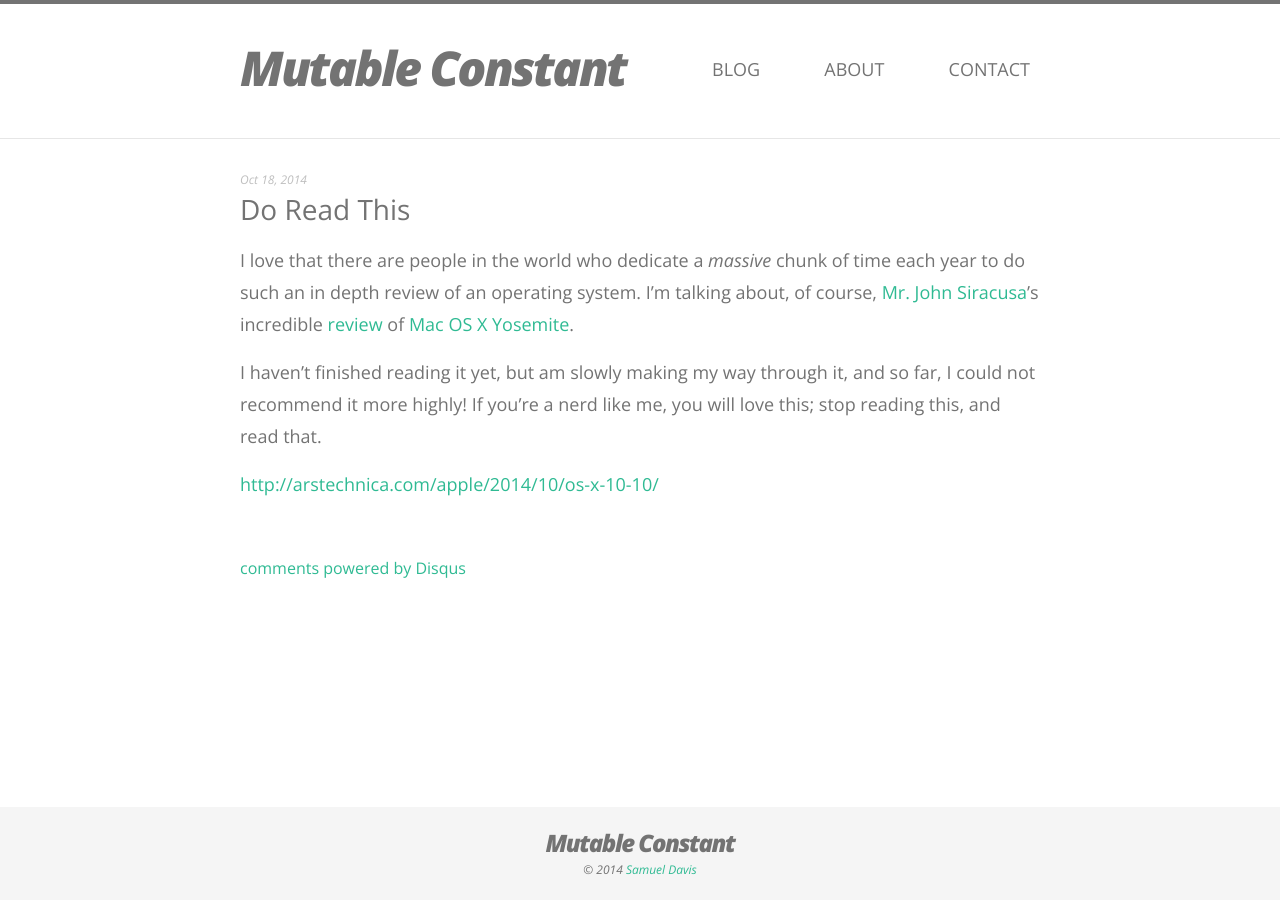
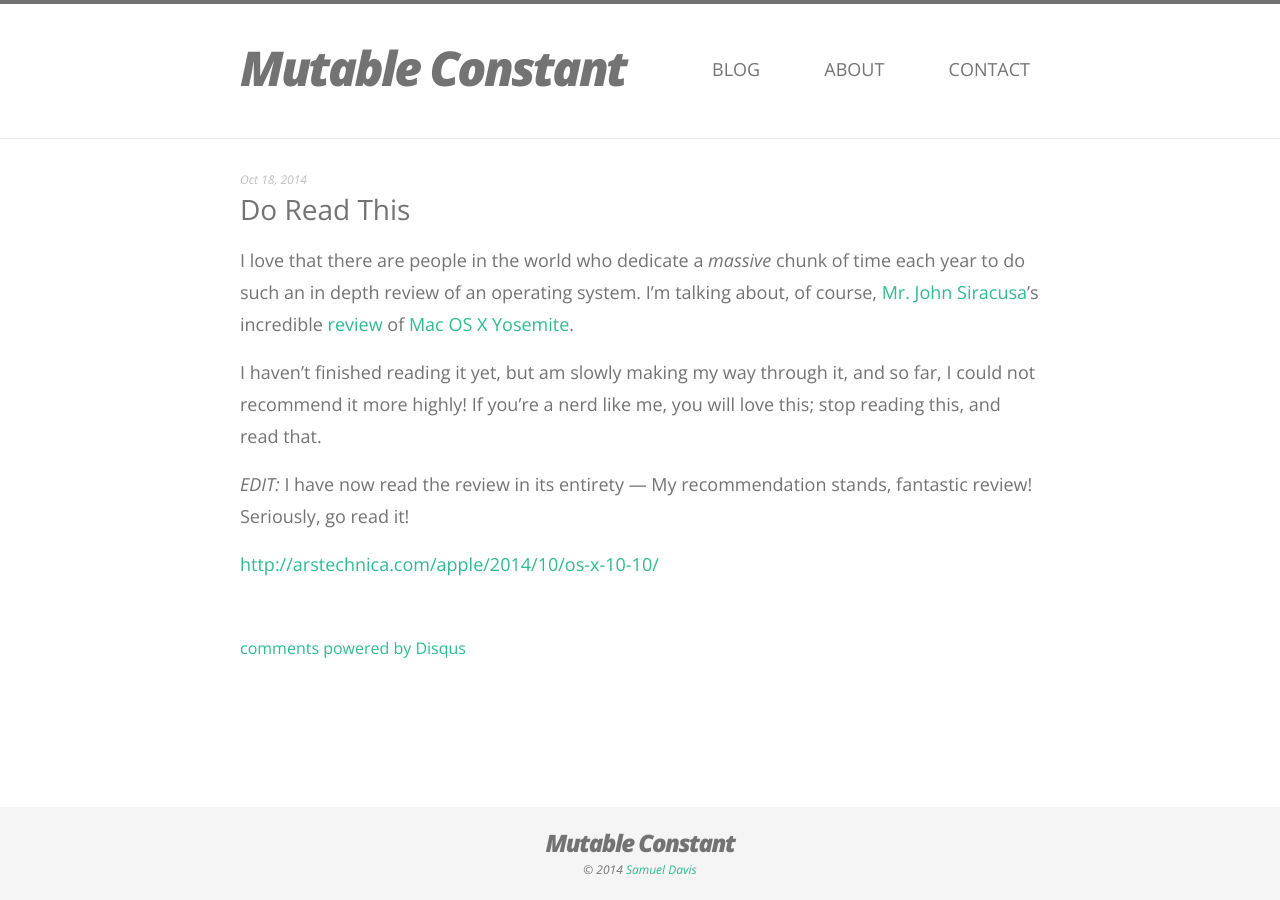
Before and after one commit to samjdavis13/mutable-constant, a Jekyll site: the page built from _posts/2014-10-18-do-read-this.md, in a window 1280 px wide. Built offline with Jekyll 4.4.1, drawn with Linux system fonts in a browser that asks for light colours; nearby versions of some CDN libraries; comment, search, counter and statistics services are not loaded.

Commit message:
Update old post

```diff
--- a/_posts/2014-10-18-do-read-this.md
+++ b/_posts/2014-10-18-do-read-this.md
@@ -7,6 +7,8 @@ I love that there are people in the world who dedicate a *massive* chunk of time
 
 I haven't finished reading it yet, but am slowly making my way through it, and so far, I could not recommend it more highly! If you're a nerd like me, you will love this; stop reading this, and read that.
 
+*EDIT:* I have now read the review in its entirety — My recommendation stands, fantastic review! Seriously, go read it!
+
 [http://arstechnica.com/apple/2014/10/os-x-10-10/][2]
 
 
```
